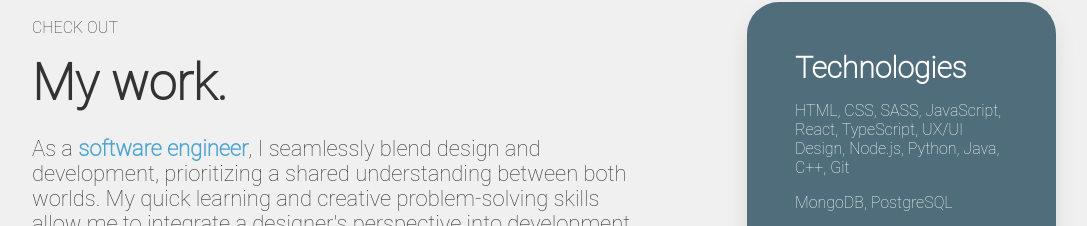
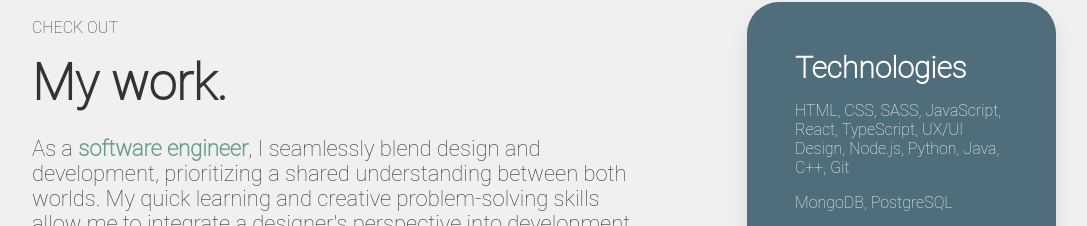
Before and after one commit to nhvn/portfolio, a React (Create React App) app: page /projects in a window 1280 px wide. Shown: the part 145-371 px from the top of the page, without its empty margins (96-1183 px from the left). Built offline with nearby package versions, Linux system fonts and the light colour scheme; a web font is replaced by a local one.

Commit message:
Made cafe pic adjustment and changed color for software engineer

```diff
--- a/src/ProjectsPage.js
+++ b/src/ProjectsPage.js
@@ -15,7 +15,7 @@ const ProjectsPage = () => {
                   <div className="description descr-contain">
                     <div className="text-contain">
                       <p>
-                      As a <span className="highlight2">software engineer</span>, I seamlessly blend design and development, prioritizing a shared understanding between both worlds. My quick learning and creative problem-solving skills allow me to integrate a designer's perspective into development effortlessly. Meticulous in my approach, I am committed to realizing precise design visions, making me a versatile professional adept at bridging the gap between design and implementation.
+                      As a <span className="highlight">software engineer</span>, I seamlessly blend design and development, prioritizing a shared understanding between both worlds. My quick learning and creative problem-solving skills allow me to integrate a designer's perspective into development effortlessly. Meticulous in my approach, I am committed to realizing precise design visions, making me a versatile professional adept at bridging the gap between design and implementation.
                       </p>
                     </div>
                   </div>
```
Also changed, not shown: 1 other file (tests, documents, lock files or other folders).
